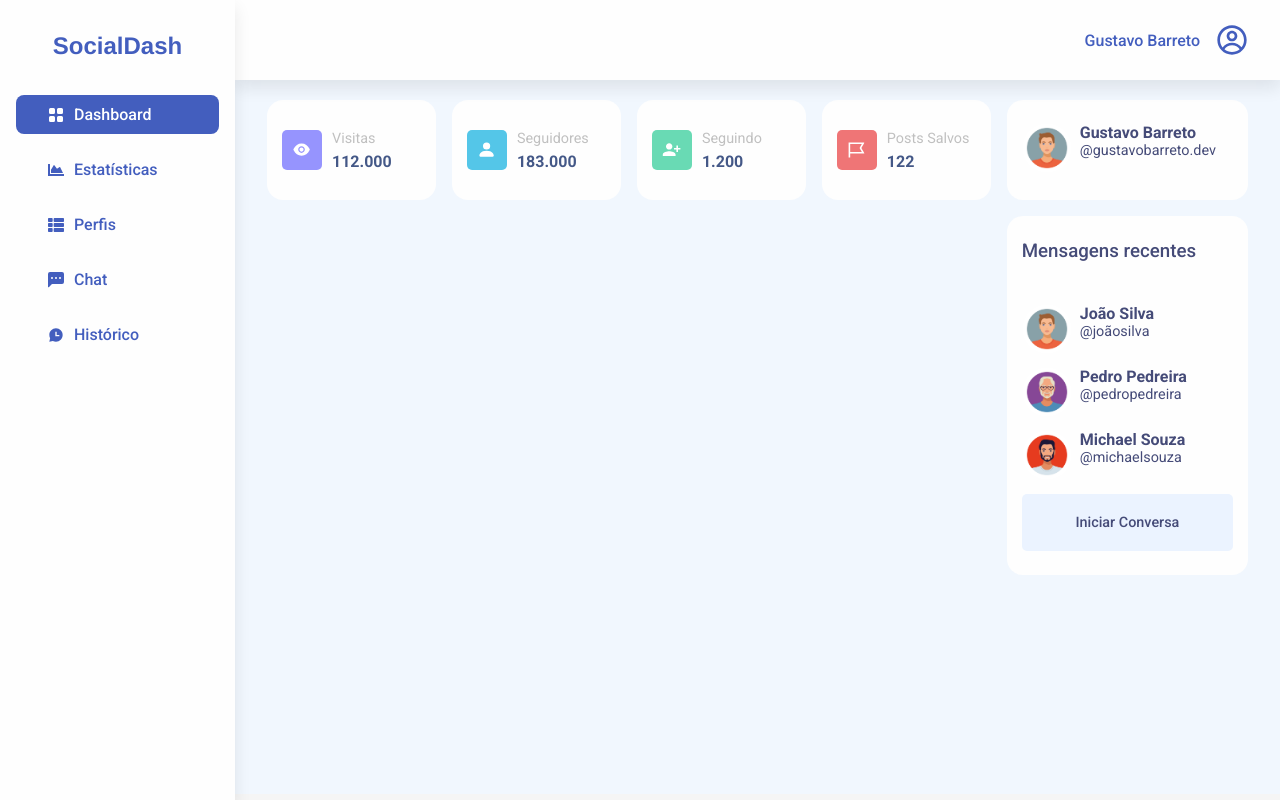
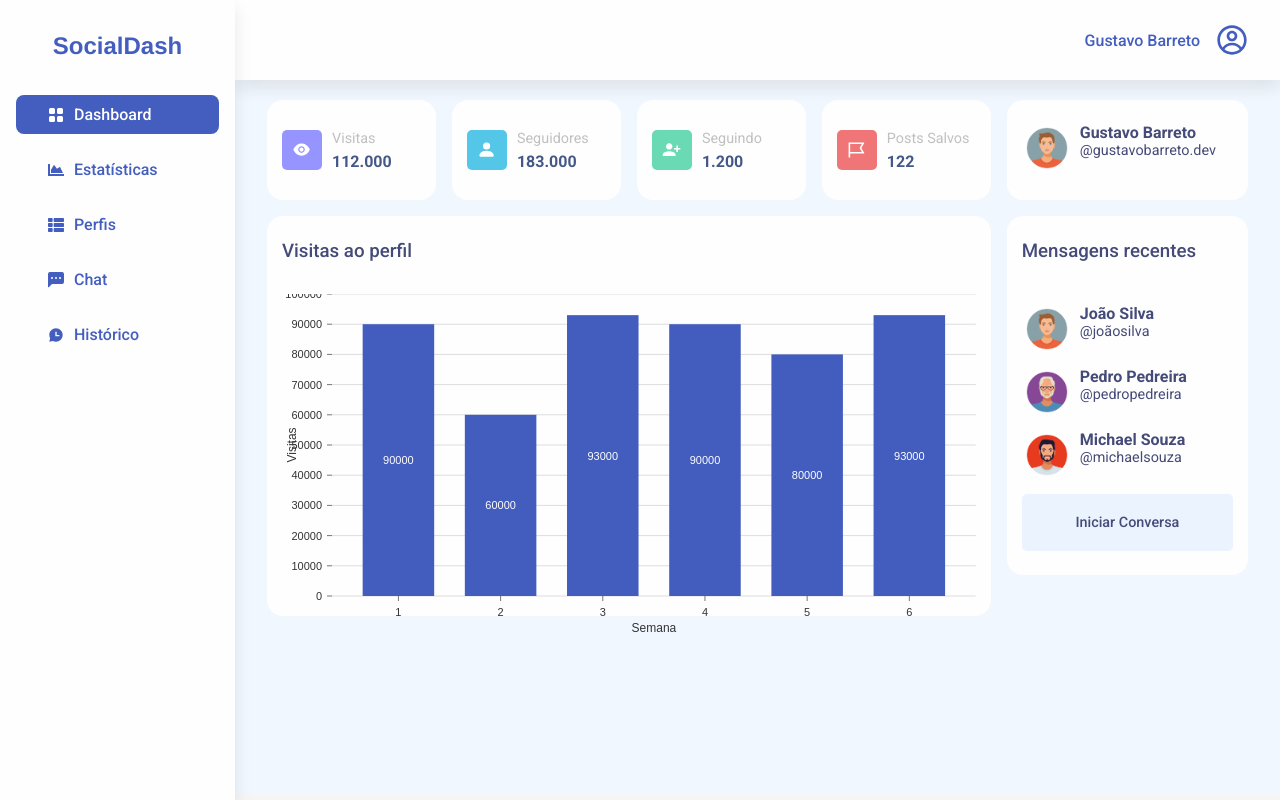
Before and after one commit to barretogustavo/dashboard-typescript, a React (Create React App) app: page / in a window 1280 px wide. Built offline with nearby package versions, Linux system fonts and the light colour scheme.

Commit message:
feat: creating chart bar

```diff
--- a/package.json
+++ b/package.json
@@ -3,6 +3,8 @@
   "version": "0.1.0",
   "private": true,
   "dependencies": {
+    "@nivo/bar": "^0.80.0",
+    "@nivo/core": "^0.80.0",
     "@testing-library/jest-dom": "^5.16.5",
     "@testing-library/react": "^13.4.0",
     "@testing-library/user-event": "^13.5.0",
--- /dev/null
+++ b/src/components/chart-bar.tsx
@@ -0,0 +1,38 @@
+import React from 'react'
+import { BarDatum, ResponsiveBar } from '@nivo/bar'
+
+type Props = {
+  data: BarDatum[]
+}
+
+const ChartBar = ({ data }: Props) => {
+  return (
+    <ResponsiveBar
+      data={data}
+      keys={['visits']}
+      indexBy="month"
+      margin={{ top: 0, right: 0, bottom: 50, left: 50 }}
+      valueScale={{ type: 'linear' }}
+      animate
+      padding={0.3}
+      colors={['#435DBE']}
+      labelTextColor="#fff"
+      axisBottom={{
+        tickSize: 5,
+        tickPadding: 5,
+        legend: 'Semana',
+        legendPosition: 'middle',
+        legendOffset: 32,
+      }}
+      axisLeft={{
+        tickSize: 5,
+        tickPadding: 5,
+        legend: 'Visitas',
+        legendPosition: 'middle',
+        legendOffset: -40,
+      }}
+    />
+  )
+}
+
+export default ChartBar
--- /dev/null
+++ b/src/components/profile-visits-card.tsx
@@ -0,0 +1,35 @@
+import React from 'react'
+import styled from 'styled-components'
+import { chartData } from '../mocks'
+import ChartBar from './chart-bar'
+
+const Card = styled.div``
+
+const ProfileVisitArea = styled.div`
+  width: 100%;
+  height: 400px;
+  background-color: #fefefe;
+  border-radius: 1rem;
+  display: flex;
+  flex-direction: column;
+  padding: 1.5rem 15px;
+`
+
+const Title = styled.h3`
+  font-weight: 500;
+  color: #454b78;
+  margin-bottom: 2rem;
+`
+
+const ProfileVisitsCard = () => {
+  return (
+    <Card>
+      <ProfileVisitArea>
+        <Title>Visitas ao perfil</Title>
+        <ChartBar data={chartData} />
+      </ProfileVisitArea>
+    </Card>
+  )
+}
+
+export default ProfileVisitsCard
--- /dev/null
+++ b/src/mocks/index.tsx
@@ -0,0 +1,26 @@
+export const chartData = [
+  {
+    month: '1',
+    visits: 90000,
+  },
+  {
+    month: '2',
+    visits: 60000,
+  },
+  {
+    month: '3',
+    visits: 93000,
+  },
+  {
+    month: '4',
+    visits: 90000,
+  },
+  {
+    month: '5',
+    visits: 80000,
+  },
+  {
+    month: '6',
+    visits: 93000,
+  },
+]
--- a/src/pages/dashboard.tsx
+++ b/src/pages/dashboard.tsx
@@ -8,6 +8,7 @@ import TopCard from '../components/top-card'
 import Menu from '../layouts/menu'
 import RecentMessagesCard from '../components/rencent-messages-card'
 import CurrentUserCard from '../components/current-user-card'
+import ProfileVisitsCard from '../components/profile-visits-card'
 
 const Grid = styled.div`
   display: grid;
@@ -16,7 +17,11 @@ const Grid = styled.div`
   grid-column-gap: 16px;
 `
 
-const Container = styled.div``
+const Container = styled.div`
+  display: flex;
+  flex-direction: column;
+  gap: 1rem;
+`
 
 const TopCardArea = styled.div`
   display: flex;
@@ -60,6 +65,7 @@ const Dashboard = () => {
               color="#EF7576"
             />
           </TopCardArea>
+          <ProfileVisitsCard />
         </Container>
         <RightSide>
           <CurrentUserCard />
```
Also changed, not shown: 1 other file (tests, documents, lock files or other folders).
